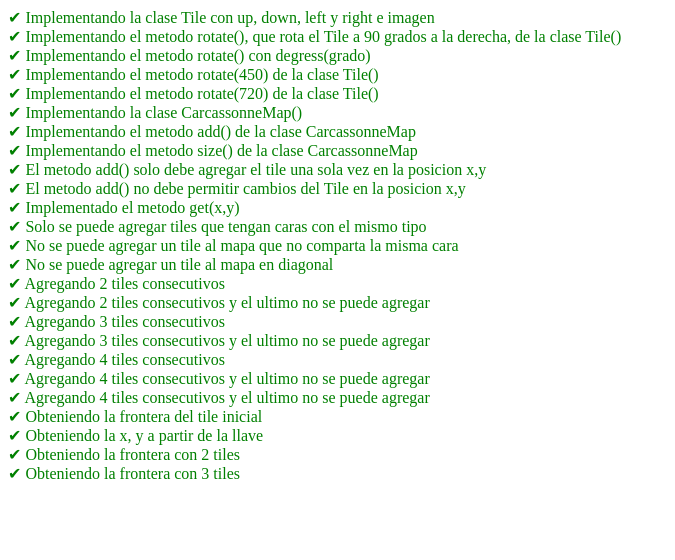
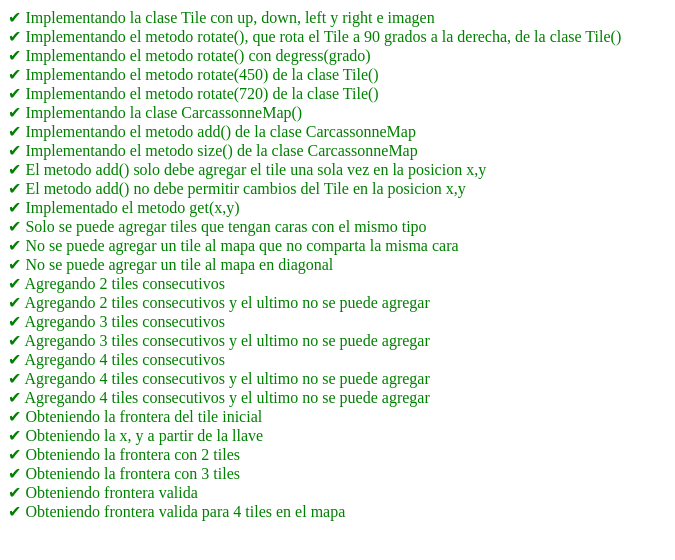
Before and after one commit to wicho97/Pokesonne, a plain HTML site: page test.html in a window 1280 px wide. Shown: the whole page, without its empty margins (0-675 px from the left). Drawn offline with nearby package versions, Linux system fonts and the light colour scheme.

Commit message:
add method getValidFrontier

```diff
--- a/assets/js/carcassonne.js
+++ b/assets/js/carcassonne.js
@@ -72,11 +72,14 @@
         return `(${x},${y})`;
     }
 
-    add(tile, x, y) {
+    add(tile, x, y, addToMap = true) {
         let isInInitialPosition = x == 0 && y == 0
         let isInMap = this.tiles.has(this._getKey(x, y));
         if (!isInMap && isInInitialPosition) {
-            this.tiles.set(this._getKey(x, y), tile);
+            if (addToMap) {
+                this.tiles.set(this._getKey(x, y), tile);
+            }
+
             return true;
         }
 
@@ -125,7 +128,10 @@
         });
 
         if (counter != 0 && validCounter == counter) {
-            this.tiles.set(this._getKey(x, y), tile);
+            if (addToMap) {
+                this.tiles.set(this._getKey(x, y), tile);
+            }
+
             return true;
         }
 
@@ -175,6 +181,20 @@
         });
         return frontierAsArray;
     };
+
+    getValidFrontier(tileToPlace) {
+        let frontier = this.getFrontierAsArray();
+        let validFrontier = [];
+        frontier.forEach(element => {
+            let isValid = this.add(tileToPlace, element[0], element[1], false);
+
+            if (isValid) {
+                validFrontier.push([element[0], element[1]])
+            }
+        })
+
+        return validFrontier;
+    }
 }
 
 var GameApp = GameApp || {}
--- a/test.html
+++ b/test.html
@@ -459,6 +459,39 @@
             assertEqual(map.size(), 3);
             assertEqual(frontier.size, 7)
         });
+
+        it('Obteniendo frontera valida', () => {
+            let map = new CarcassonneMap();
+            let tile0 = new Tile(CITY, GRASS, ROAD, ROAD, 'imageUri');
+            let tileIWantToPlace = new Tile(ROAD, CITY, ROAD, CITY, 'assets/img/loseta-1.jpeg');
+
+            map.add(tile0, 0,0);
+
+            let frontier = map.getValidFrontier(tileIWantToPlace);
+            console.log("Frontier",frontier);
+            assertEqual(frontier.length, 2)
+        });
+
+        it('Obteniendo frontera valida para 4 tiles en el mapa', () => {
+            let map = new CarcassonneMap();
+            let tile0 = new Tile(CITY, GRASS, ROAD, ROAD, 'imageUri');
+            let tile1 = new Tile(ROAD, CITY, ROAD, CITY, 'assets/img/loseta-1.jpeg');
+            let tile2 = new Tile(ROAD, CITY, CITY, ROAD, 'assets/img/loseta-2.jpeg');
+
+            let tileIWantToPlace = new Tile(GRASS, ROAD, ROAD, ROAD, 'assets/img/loseta-1.jpeg');
+
+            map.add(tile0, 0,0);
+            map.add(tile1, 1,0);
+            map.add(tile2, -1,0);
+
+            // 0, -1
+            // -1, 1
+            // 1, 1
+
+            let frontier = map.getValidFrontier(tileIWantToPlace);
+            console.log("Frontier",frontier);
+            assertEqual(frontier.length, 3)
+        });
     </script>
 </body>
 
```
